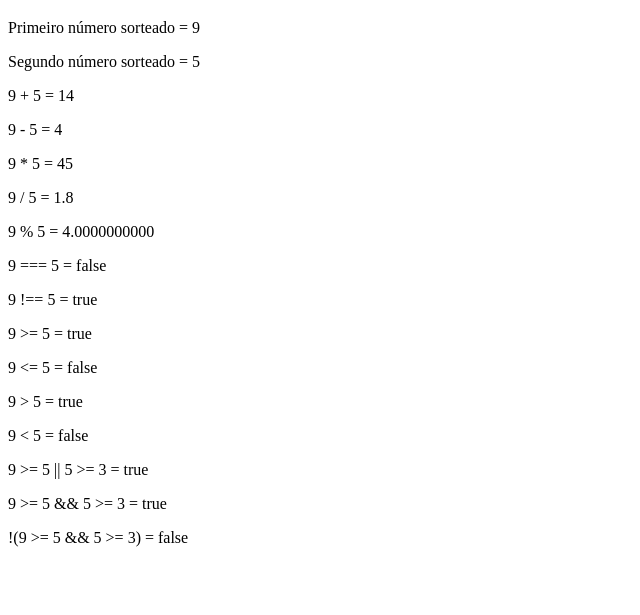
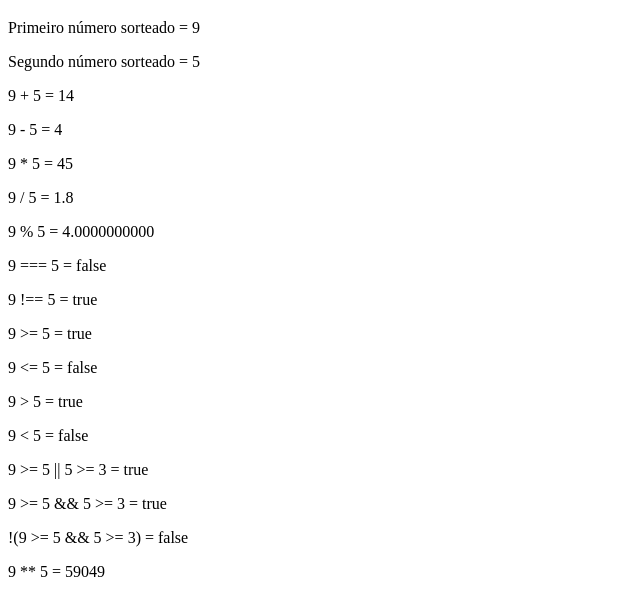
Before and after one commit to 3ti2026-star/aula02-js, a plain HTML site: page index.html in a window 1280 px wide. Shown: the part 61-676 px from the top of the page, without its empty margins (0-640 px from the left). Drawn offline with Linux system fonts and the light colour scheme.

Commit message:
03- Inserindo operador de potência

```diff
--- a/index.html
+++ b/index.html
@@ -23,6 +23,7 @@
     <p id="operadorOU"></p>
     <p id="operadorE"></p>
     <p id="operadorNAO"></p>
+    <p id="potencia"></p>
 
     <script src="./js/app.js"></script>
 </body>
--- a/js/app.js
+++ b/js/app.js
@@ -64,3 +64,7 @@ document.getElementById('operadorE').textContent =
 resultado = !((primeiroNumero >= segundoNumero) && (segundoNumero > 3));
 document.getElementById('operadorNAO').textContent =
     `!(${primeiroNumero} >= ${segundoNumero} && ${segundoNumero} >= 3)  = ${resultado}`;
+
+resultado = primeiroNumero ** segundoNumero;
+document.getElementById('potencia').textContent =
+    `${primeiroNumero} ** ${segundoNumero} = ${resultado}`;
```
